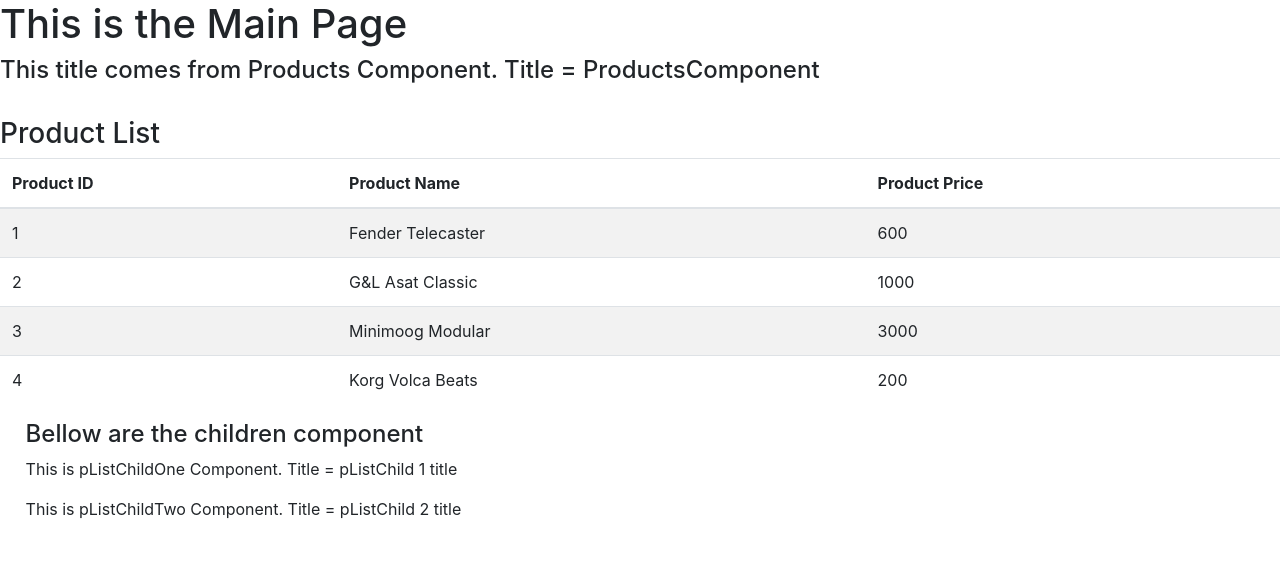
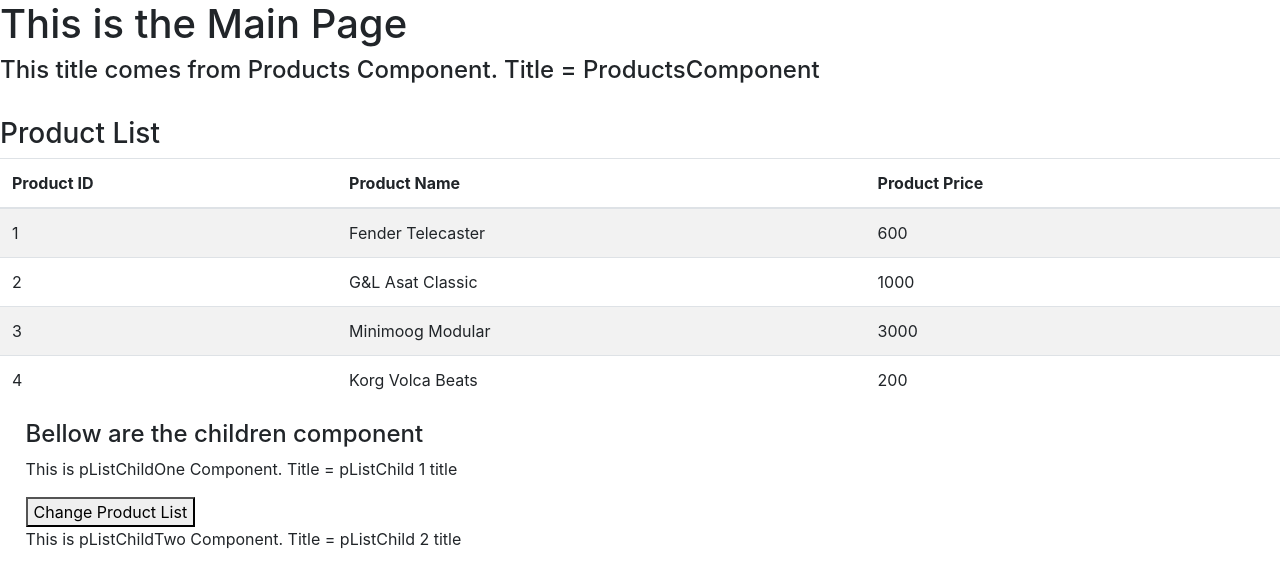
Before and after one commit to farhat97/angular-playground, an Angular app: page / in a window 1280 px wide. Shown: the top 586 px of the page. Built offline with nearby package versions, Linux system fonts and the light colour scheme.

Commit message:
Implemented changing product list from child component

```diff
--- a/src/app/products/PListChildren/pListChildOne.component.html
+++ b/src/app/products/PListChildren/pListChildOne.component.html
@@ -1 +1,3 @@
 <p> This is pListChildOne Component. Title = {{ title }} </p>
+
+<button (click)="changeProductList()">Change Product List</button>
--- a/src/app/products/PListChildren/pListChildOne.component.ts
+++ b/src/app/products/PListChildren/pListChildOne.component.ts
@@ -1,4 +1,6 @@
-import { Component, OnInit } from '@angular/core';
+import { Component, OnInit, Output, EventEmitter } from '@angular/core';
+
+import { IProduct } from '../../shared/interfaces';
 
 @Component({
     selector: 'app-pListChildOne',
@@ -10,6 +12,20 @@ export class PListChildOne implements OnInit {
 
     title = "pListChild 1 title";
 
+    @Output() newListOutput = new EventEmitter<IProduct[]>();
+    newList: IProduct[] = [
+        { id: 1, productName: "Surface Book", productPrice: "600" },
+        { id: 2, productName: "Surface Laptop", productPrice: "1000" },
+        { id: 3, productName: "Macbook Pro", productPrice: "3000" },
+        { id: 4, productName: "Lenovo ThinkPad", productPrice: "200" },
+        { id: 5, productName: "Razer Blade", productPrice: "8000" }
+    ];
+
     constructor() { }
 
+    // used to change the product list in productList component
+    changeProductList() {
+        this.newListOutput.emit(this.newList);
+    }
+
 }
--- a/src/app/products/products.component.html
+++ b/src/app/products/products.component.html
@@ -4,6 +4,6 @@
 
 <h4 style="padding-left: 2%;"> Bellow are the children component </h4>
 <div style="float: left; padding-left: 2%;">
-    <app-pListChildOne style="width: 50%;"></app-pListChildOne>
+    <app-pListChildOne (newListOutput)="setNewProductlist($event)" style="width: 50%;"></app-pListChildOne>
     <app-pListChildTwo style="width: 50%;"></app-pListChildTwo>
 </div>
--- a/src/app/products/products.component.ts
+++ b/src/app/products/products.component.ts
@@ -24,4 +24,9 @@ export class ProductsComponent implements OnInit {
   ngOnInit(): void {
   }
 
+  // used to update product list from child component
+  setNewProductlist($event) {
+    this.productList = $event;
+  }
+
 }
```
